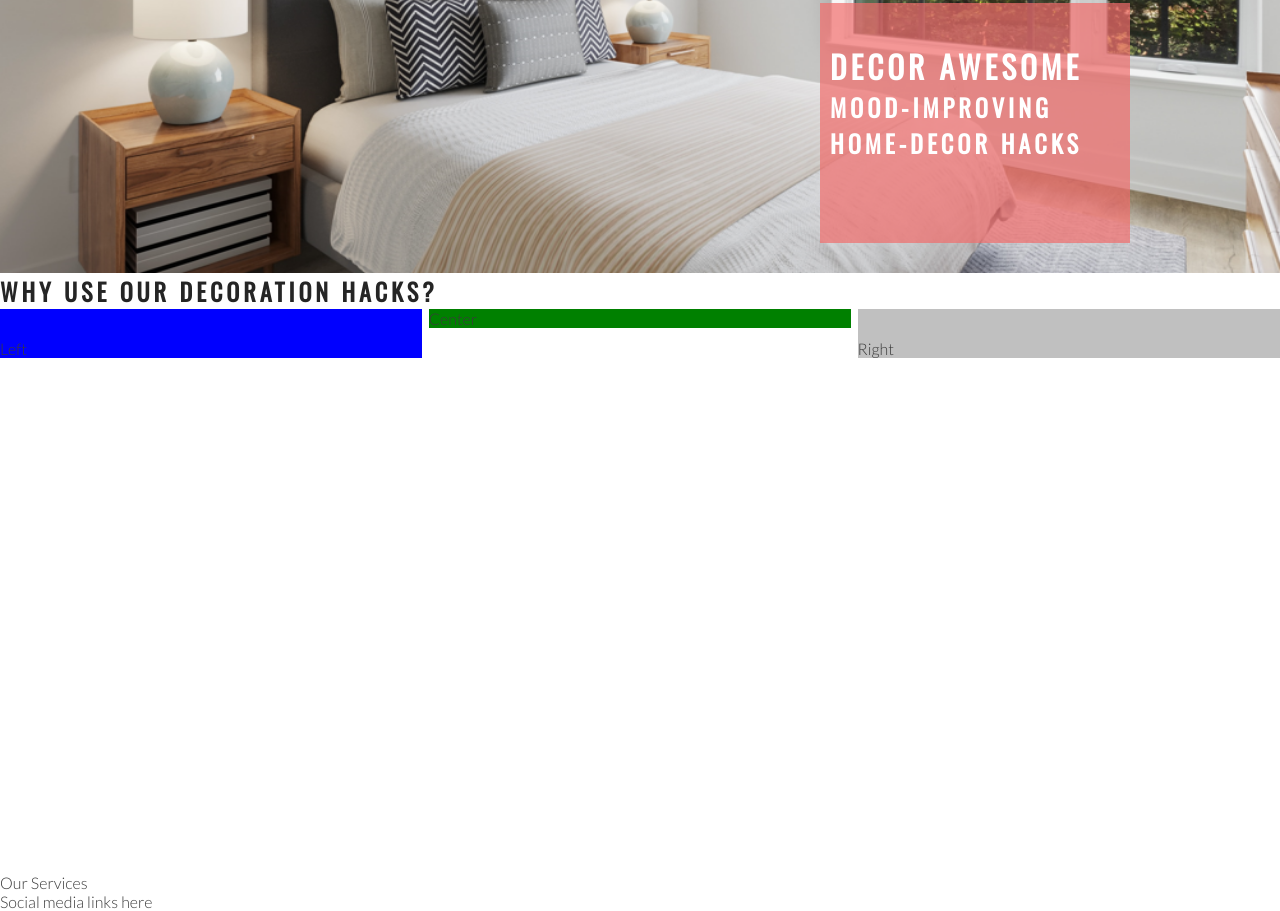
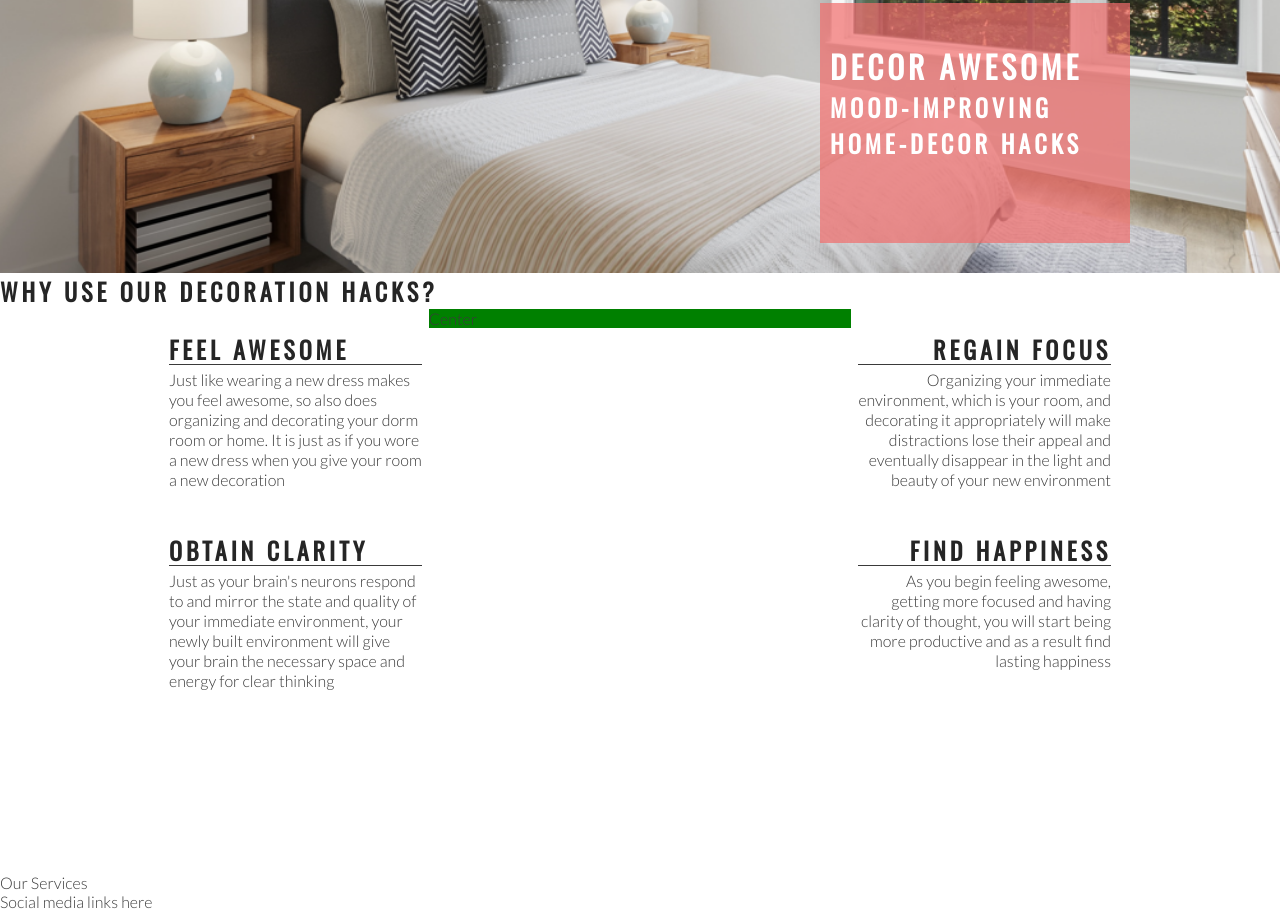
Before and after one commit to Goziechukwu/decor-awesome, a plain HTML site: page index.html in a window 1280 px wide. Shown: the part 402-1313 px from the top of the page. Drawn offline with nearby package versions, Linux system fonts and the light colour scheme.

Commit message:
Add right and left about section contents and styles

```diff
--- a/assets/css/style.css
+++ b/assets/css/style.css
@@ -125,14 +125,12 @@ h2 {
     padding-top: 30px;
     width: 33%;
     float: left;
-    background-color: blue;
 }
 
 #right-about {
     padding-top: 30px;
     width: 33%;
     float: right;
-    background-color: silver;
 }
 
 #center-about {
@@ -140,3 +138,33 @@ h2 {
     margin: 0 auto;
     background-color: green;
 }
+
+hr {
+    border-top: 1px solid #3a3a3a;
+    width: 100%;
+    margin: 5px 0;
+}
+
+.left-about-heading {
+    width: 60%;
+    float: right;
+    line-height: 20px;
+    clear: both;
+    margin-bottom: 50px;
+}
+
+.right-about-heading {
+    width: 60%;
+    float: left;
+    line-height: 20px;
+    clear: both;
+    margin-bottom: 50px;
+}
+
+.right-about-heading h2 {
+    text-align: right;
+}
+
+.right-about-heading p {
+    text-align: right;
+}
--- a/index.html
+++ b/index.html
@@ -42,8 +42,45 @@
     </section>
     <section id="enhanced-mood">
         <h1>Why Use Our Decoration Hacks?</h1>
-        <div id="left-about">Left</div>
-        <div id="right-about">Right</div>
+        <div id="left-about">
+            <div class="left-about-heading">
+                <h2>Feel Awesome</h2>
+                <hr>
+                <p>
+                    Just like wearing a new dress makes you feel awesome,
+                    so also does organizing and decorating your dorm room or home.
+                    It is just as if you wore a new dress when you give your room a new decoration
+                </p>
+            </div>
+            <div class="left-about-heading">
+                <h2>Obtain Clarity</h2>
+                <hr>
+                <p>
+                    Just as your brain's neurons respond to and mirror the state and quality of
+                    your immediate environment, your newly built environment will give your brain
+                    the necessary space and energy for clear thinking
+                </p>
+            </div>
+        </div>
+        <div id="right-about">
+            <div class="right-about-heading">
+                <h2>Regain Focus</h2>
+                <hr>
+                <p>
+                    Organizing your immediate environment, which is your room,
+                    and decorating it appropriately will make distractions lose their appeal
+                    and eventually disappear in the light and beauty of your new environment
+                </p>
+            </div>
+            <div class="right-about-heading">
+                <h2>Find Happiness</h2>
+                <hr>
+                <p>
+                    As you begin feeling awesome, getting more focused and having clarity of thought,
+                    you will start being more productive and as a result find lasting happiness
+                </p>
+            </div>
+        </div>
         <div id="center-about">Center</div>
     </section>
     <section>
```
